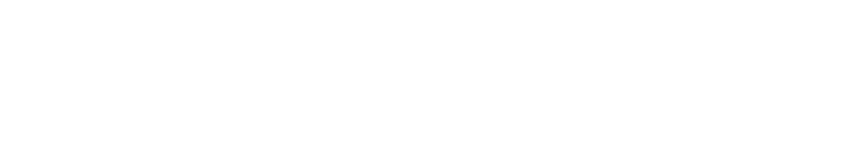
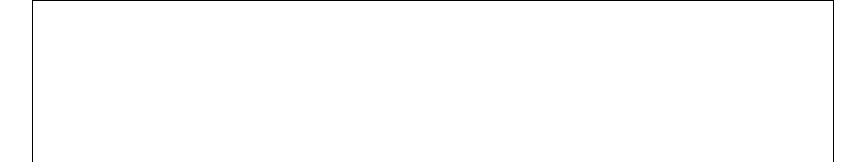
Before and after one commit to lukaszlipski/PaintClone, a plain HTML site: page index.html in a window 1280 px wide. Shown: the top 162 px of the page, without its empty margins (207-1072 px from the left). Drawn offline with Linux system fonts and the light colour scheme.

Commit message:
Added events and basic drawing

```diff
--- a/index.html
+++ b/index.html
@@ -4,6 +4,20 @@
     <meta charset="UTF-8">
     <title>Pejnt XXI wieku</title>
     <script type='text/javascript' src='js/main.js'></script>
+
+    <style>
+        body {
+            margin: 0;
+        }
+        canvas {
+            margin: 0 auto;
+            display: block;
+            width: 800px;
+            height: 600px;
+            border: 1px solid black;
+        }
+    </style>
+
 </head>
 <body>
     <canvas id='canvas'></canvas>
--- a/js/main.js
+++ b/js/main.js
@@ -1,7 +1,38 @@
+var canvas,
+    context,
+    paint = false;
+
 window.onload = function() {
 
-    var canvas = document.getElementById('canvas');
-        context = canvas.getContext('2d');
+    canvas = document.getElementById('canvas');
+    context = canvas.getContext('2d');
+    let    width = canvas.width = 800,
+        height = canvas.height = 600;
+
+    canvas.addEventListener('mousedown', StartPaint, false);
+    canvas.addEventListener('mousemove', MovePaint, false);
+    canvas.addEventListener('mouseup', StopPaint, false);
+
 
 
 }
+
+function StartPaint() {
+    paint = true;
+    Draw(event.pageX-this.offsetLeft, event.pageY-this.offsetTop);
+}
+
+function MovePaint() {
+    if(paint)
+        Draw(event.pageX-this.offsetLeft, event.pageY-this.offsetTop);
+}
+
+function StopPaint() {
+    paint = false;
+}
+
+function Draw(width,height) {
+    context.beginPath();
+    context.arc(width,height, 5, 0, 2 * Math.PI, false);
+    context.fill();
+}
```
